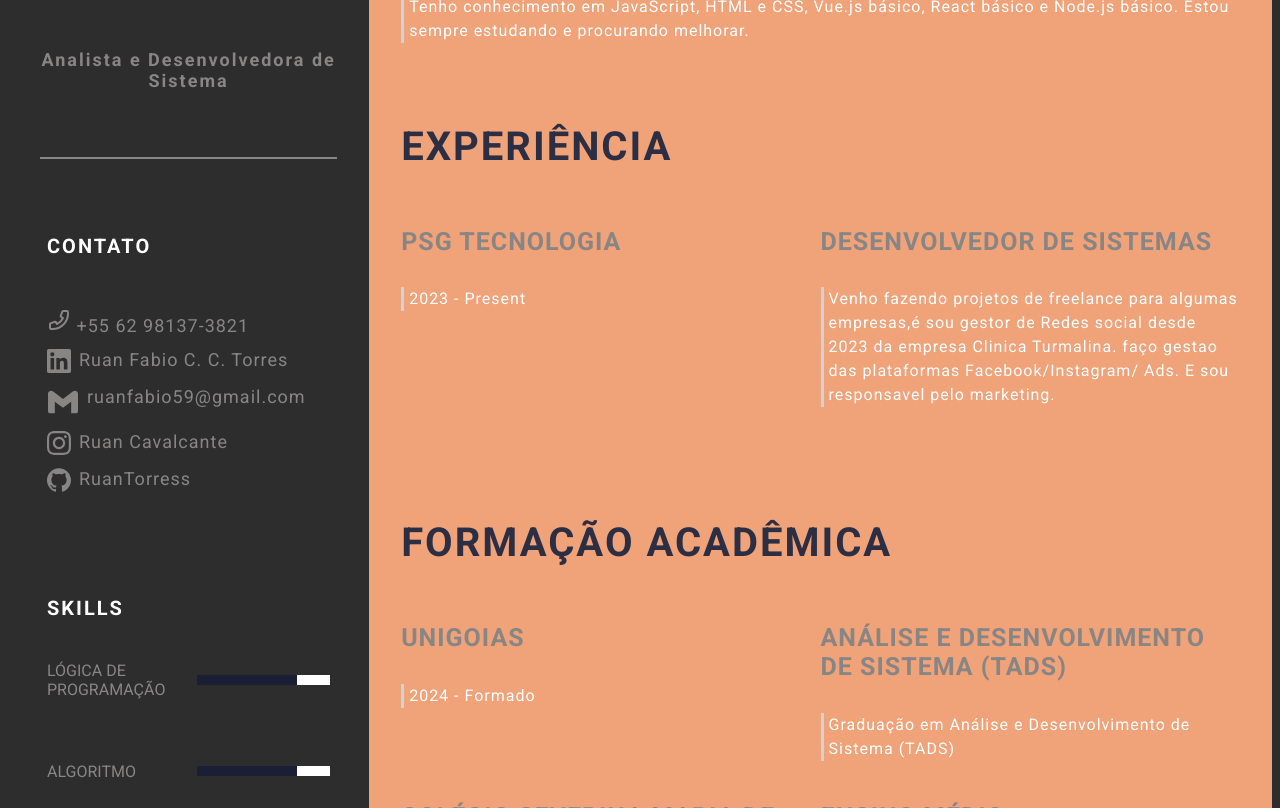
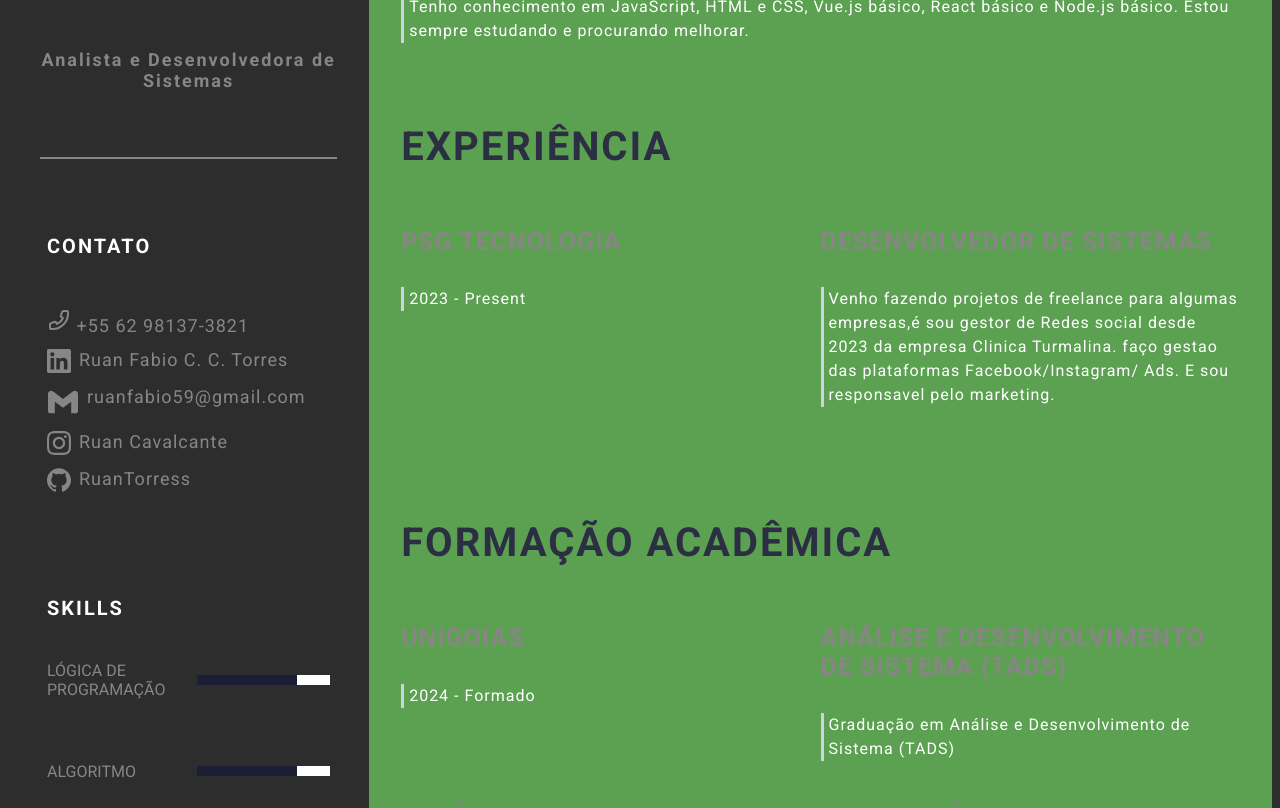
Before and after one commit to RuanTorress/curriculo, a plain HTML site: page index.html in a window 1280 px wide. Shown: the part 292-1100 px from the top of the page. Drawn offline with Linux system fonts and the light colour scheme.

Commit message:
Descrição das alterações

```diff
--- a/index.html
+++ b/index.html
@@ -25,7 +25,7 @@
 					<img class="myProfile" src="assets/myProfile.png" alt="Profile">
 				</div>
 				<p class="name">Ruan Torres</p>
-				<p class="profession">Analista e Desenvolvedora de Sistema</p>
+				<p class="profession">Analista e Desenvolvedora de Sistemas</p>
 			</div>
 			<div class="contact-info">
 				<p class="left-title">Contato</p>
--- a/style.css
+++ b/style.css
@@ -2,7 +2,7 @@
   --background: #2e2d2d;
   --dark-desaturated-blue: #1b1e34;
   --very-dark-blue: #2c2e43;
-  --soft-orange: #f0a279;
+  --soft-orange: #5ca152;
   --gray-300: #888585;
   --gray-400: #cbd5e0;
   --white: #ffffff;
```
